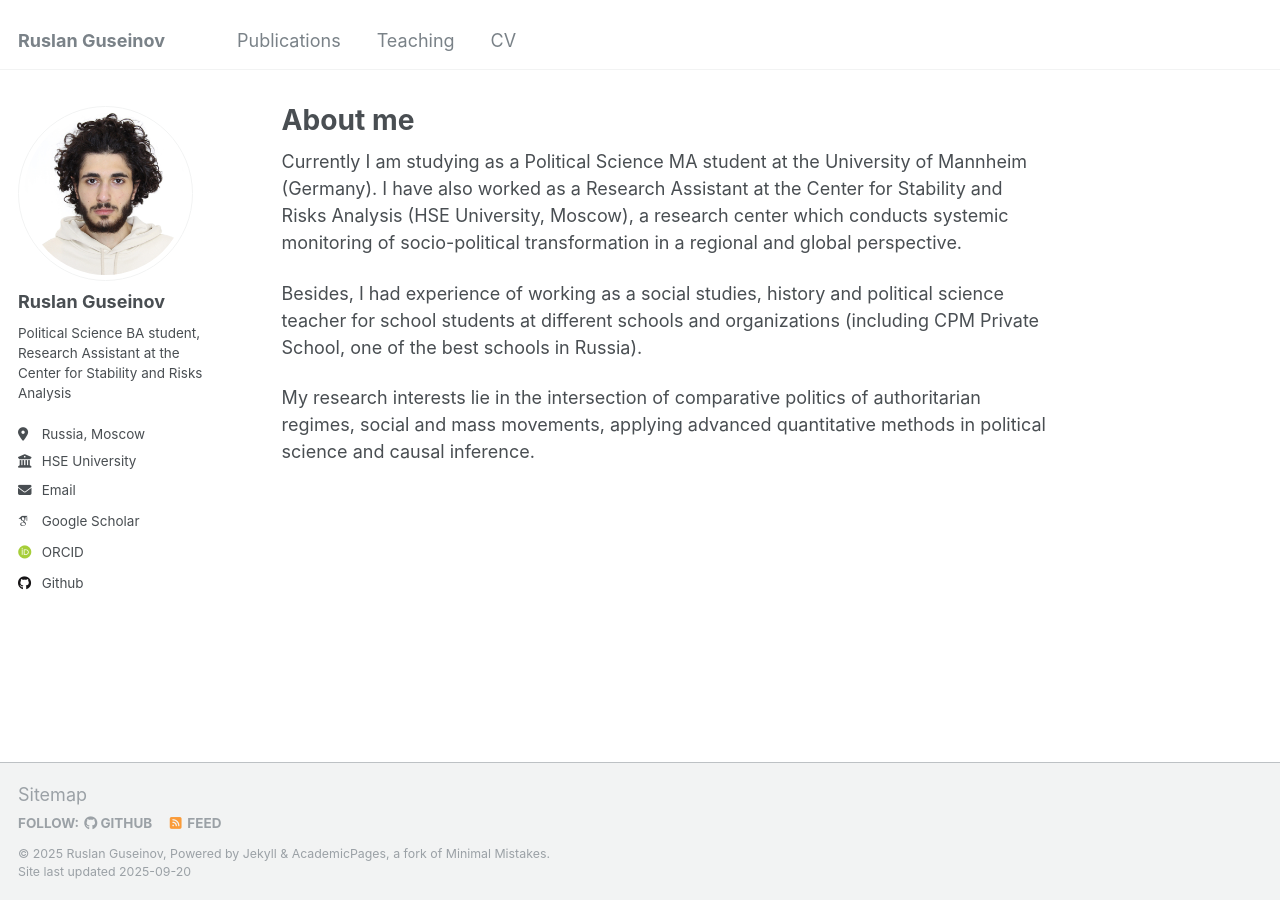
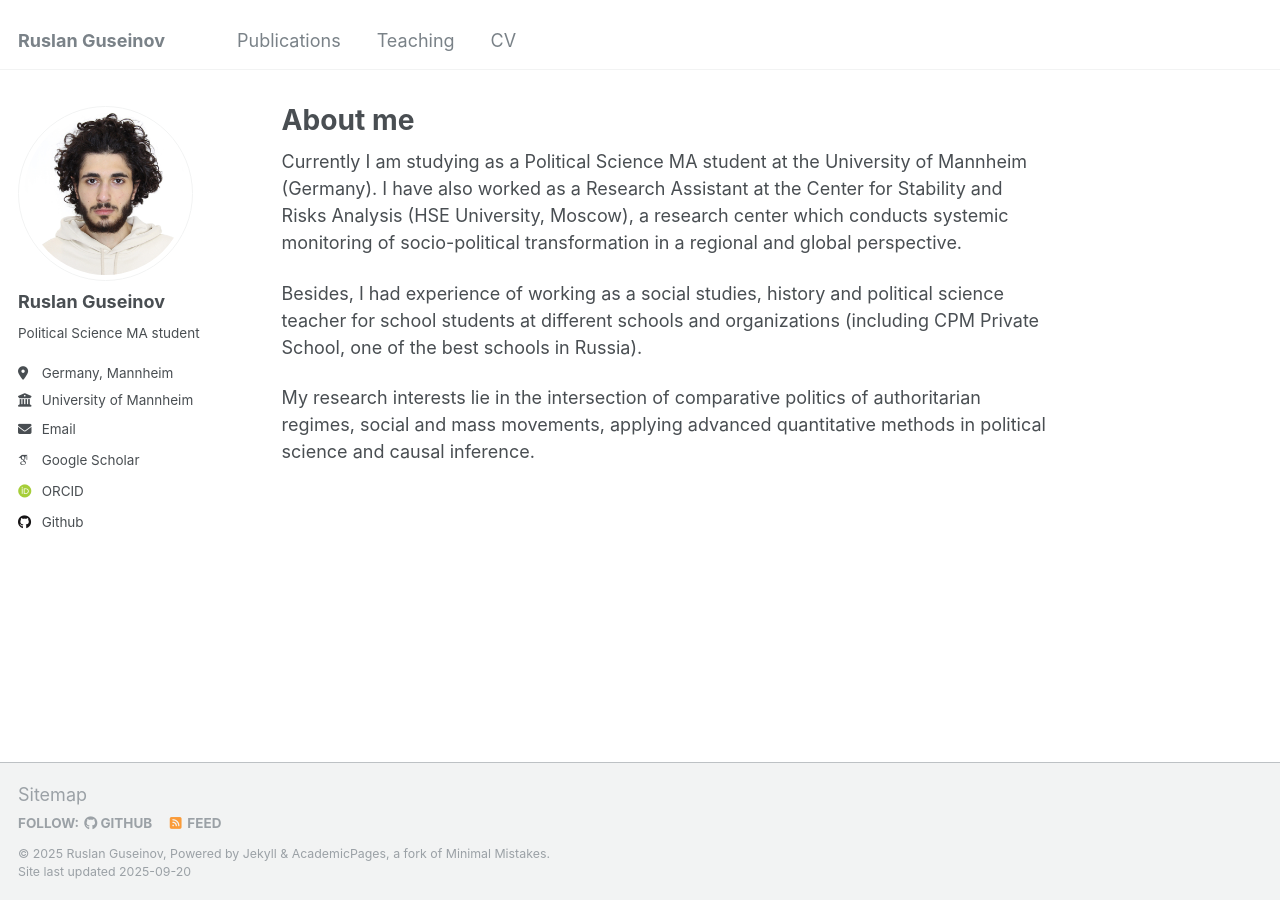
Before and after one commit to rguseinov/rguseinov.github.io, a Jekyll site: the page built from _pages/about.md, in a window 1280 px wide. Built offline with Jekyll 4.4.1, drawn with Linux system fonts in a browser that asks for light colours; some web fonts are replaced.

Commit message:
Update _config.yml

```diff
--- a/_config.yml
+++ b/_config.yml
@@ -11,7 +11,7 @@ locale                   : "en-US"
 title                    : "Ruslan Guseinov"
 title_separator          : "-"
 name                     : &name "Ruslan Guseinov"
-description              : &description "Political Science BA student (HSE University, Moscow)"
+description              : &description "Political Science MA student (University of Mannheim)"
 url                      : https://rguseinov.github.io # the base hostname & protocol for your site e.g. "https://[your GitHub username].github.io"
 baseurl                  : "" # the subpath of your site, e.g. "/blog"
 repository               : "academicpages/rguseinov.github.io"
@@ -24,9 +24,9 @@ author:
   avatar           : "profile_2.png"
   name             : "Ruslan Guseinov"
   pronouns         : # example: "she/her"
-  bio              : "Political Science BA student, Research Assistant at the Center for Stability and Risks Analysis"
-  location         : "Russia, Moscow"
-  employer         : "HSE University"
+  bio              : "Political Science MA student"
+  location         : "Germany, Mannheim"
+  employer         : "University of Mannheim"
   uri              : # URL
   email            : "rigusseinov@gmail.com"
 
```
